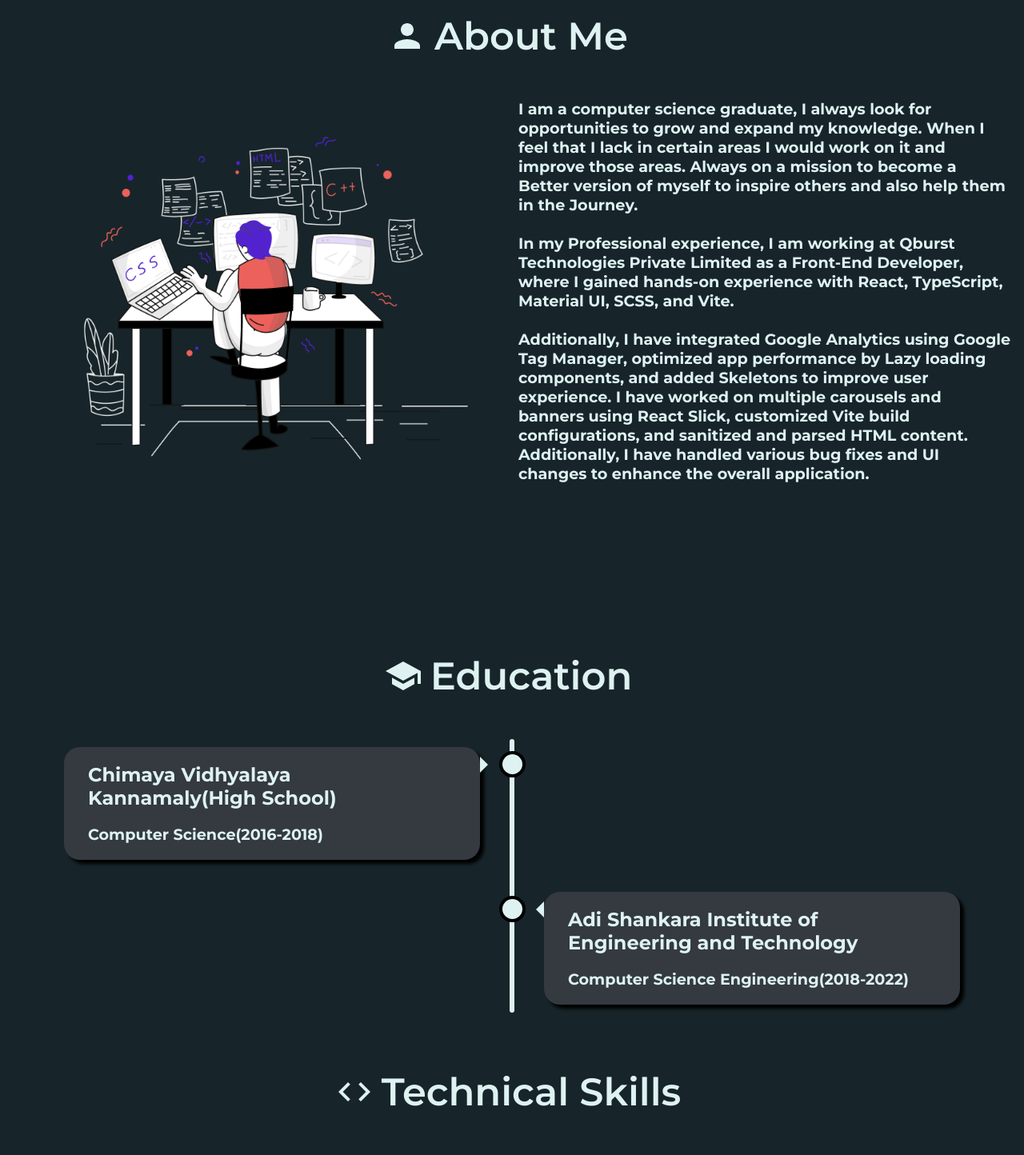
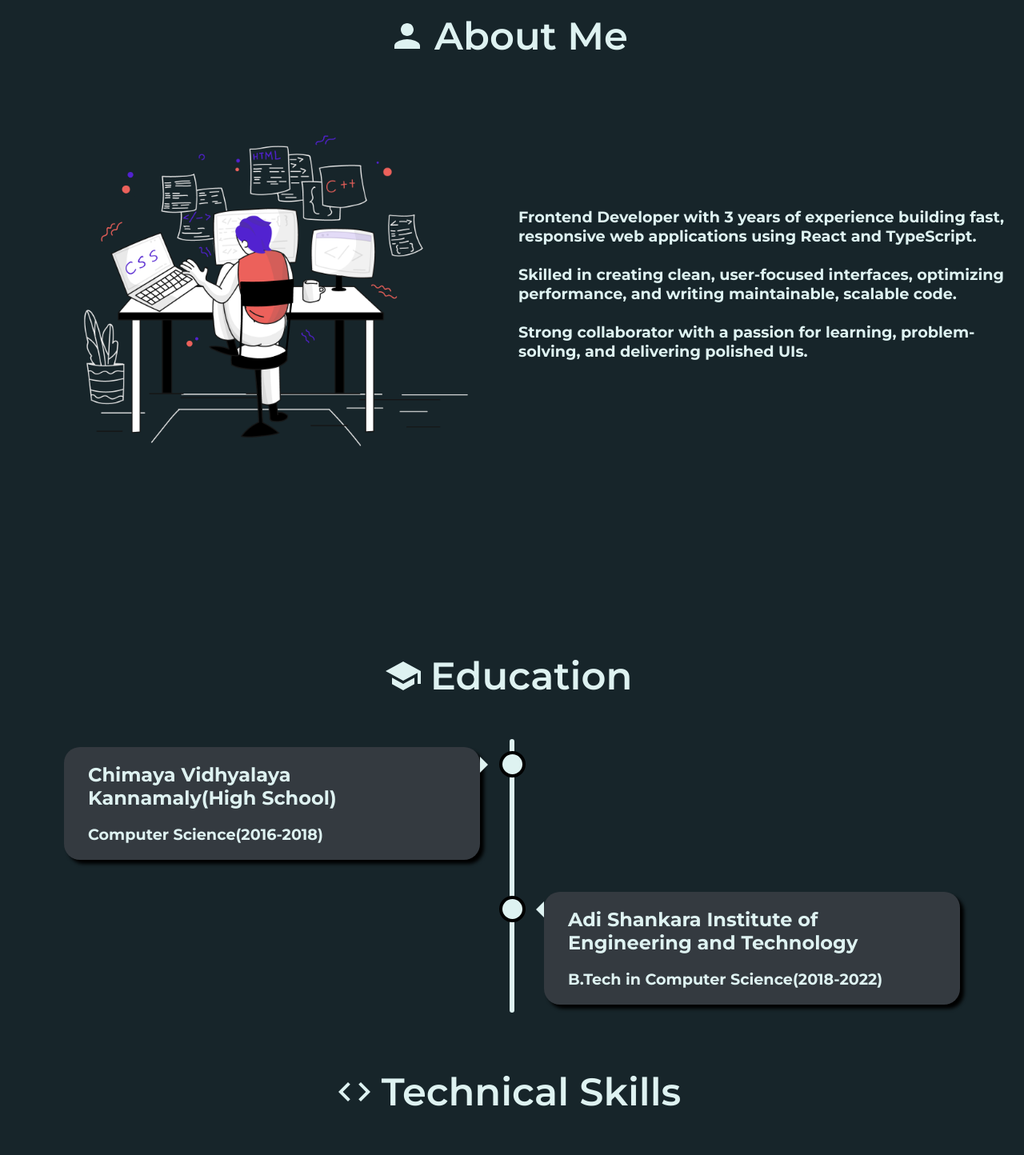
Before and after one commit to abhiramkg2000/abhiram_kg_portfolio, a Next.js app: page / in a window 1280 px wide. Shown: the part 920-2364 px from the top of the page at 80% size. Built offline with nearby package versions, Linux system fonts and the light colour scheme; grey boxes are pictures that could not be loaded.

Commit message:
changed the contents of about, education and projects section

```diff
--- a/src/constants/constants.ts
+++ b/src/constants/constants.ts
@@ -2,59 +2,68 @@ export const NAVBAR_LINKS = ["Home", "About", "Projects", "Contact"];
 
 export const PROJECTS = [
   {
-    title: "Cryptocurrency App",
+    title: "Chat App",
     description:
-      "Using Coingecko API created a React App for viewing information of Cryptocurrencies, it includes search feature, pagination, and an interactive chart to view the information.",
-    github: "https://github.com/abhiramkg2000/Cryptocoins_App",
-    production: "https://lambent-crumble-f8595a.netlify.app/",
+      "Realtime chat app built using NextJS, NestJS, Socket.io and MongoDB Atlas. The app's server is deployed on Render cloud, and render takes down the app after 15 mins of uptime, due to which the app might not work at the moment. Please contact me to view the app.",
+    github: "https://github.com/abhiramkg2000/chat-app-frontend",
+    production: "https://use-chat-app.netlify.app/",
     icon: "fab fa-github fa-2x",
     fadeDirection: "fade-right",
   },
   {
-    title: "Bubble Sort Visualizer",
+    title: "Cryptocurrency App",
     description:
-      "Using JavaScript created a bubble sort visualizer in which the user can enter an array and it shows the sorting taking place.",
-    github: "https://github.com/abhiramkg2000/visualizer",
-    production: "https://abhiramkg2000.github.io/visualizer/",
+      "Using 'CoinGecko' API, created an app for viewing the details of Cryptocurrencies. It includes search feature, pagination, watchlist and an interactive chart to view the price information.",
+    github: "https://github.com/abhiramkg2000/Cryptocoins_App",
+    production: "https://digital-crypto-currency.netlify.app/",
     icon: "fab fa-github fa-2x",
     fadeDirection: "fade-up",
   },
   {
-    title: "Path Finder App",
+    title: "Bubble Sort Visualizer",
     description:
-      "Created a Path Finder App in React, users can click the source and destination box and find the shortest path between the boxes.",
-    github: "https://github.com/abhiramkg2000/path_finder",
-    production: "https://pathfinderapp.netlify.app/",
+      "JavaScript app for visualizing the bubble sort algorithm, in which the user can enter an array of numbers and it shows the sorting taking place.",
+    github: "https://github.com/abhiramkg2000/visualizer",
+    production: "https://abhiramkg2000.github.io/visualizer/",
     icon: "fab fa-github fa-2x",
     fadeDirection: "fade-left",
   },
   {
-    title: "Home Decor",
+    title: "Path Finder App",
     description:
-      "Created a Landing page themed 'Home decor' which showcases different interior works of the company and their services.",
-    github: "https://github.com/abhiramkg2000/homedecor",
-    production: "https://abhiramkg2000.github.io/homedecor/",
+      "Path Finder app, in which the user can select the source and destination box, and it finds the shortest path between the boxes.",
+    github: "https://github.com/abhiramkg2000/path_finder",
+    production: "https://pathfinderapp.netlify.app/",
     icon: "fab fa-github fa-2x",
     fadeDirection: "fade-right",
   },
   {
-    title: "Hover Box App",
+    title: "Home Decor",
     description:
-      "Created a 'Hover over the Box' App in React, users can hover over a box and find all the diagonal paths from this box in the grid.",
-    github: "https://github.com/abhiramkg2000/hover_chessboard",
-    production: "https://hover-chessboard.netlify.app/",
+      "Landing page themed 'Home decor' which showcases the different interior works of the company and their services.",
+    github: "https://github.com/abhiramkg2000/homedecor",
+    production: "https://abhiramkg2000.github.io/homedecor/",
     icon: "fab fa-github fa-2x",
     fadeDirection: "fade-up",
   },
-  {
-    title: "Cloud Animation",
-    description:
-      "Using CSS keyframes, created a cloud animation, and also added dark mode with JavaScript.",
-    github: "https://github.com/abhiramkg2000/Creativity1",
-    production: "https://abhiramkg2000.github.io/Creativity1/",
-    icon: "fab fa-github fa-2x",
-    fadeDirection: "fade-left",
-  },
+  // {
+  //   title: "Hover Box App",
+  //   description:
+  //     "Created a 'Hover over the Box' App in React, users can hover over a box and find all the diagonal paths from this box in the grid.",
+  //   github: "https://github.com/abhiramkg2000/hover_chessboard",
+  //   production: "https://hover-chessboard.netlify.app/",
+  //   icon: "fab fa-github fa-2x",
+  //   fadeDirection: "fade-up",
+  // },
+  // {
+  //   title: "Cloud Animation",
+  //   description:
+  //     "Using CSS keyframes, created a cloud animation, and also added dark mode with JavaScript.",
+  //   github: "https://github.com/abhiramkg2000/Creativity1",
+  //   production: "https://abhiramkg2000.github.io/Creativity1/",
+  //   icon: "fab fa-github fa-2x",
+  //   fadeDirection: "fade-left",
+  // },
 ];
 
 export const SKILLS = [
--- a/src/modules/about/about.tsx
+++ b/src/modules/about/about.tsx
@@ -50,7 +50,7 @@ export default function AboutPage() {
               data-aos-offset="0"
             >
               <p className={styles["about-me"]}>
-                I am a computer science graduate, I always look for
+                {/* I am a computer science graduate, I always look for
                 opportunities to grow and expand my knowledge. When I feel that
                 I lack in certain areas I would work on it and improve those
                 areas. Always on a mission to become a Better version of myself
@@ -69,7 +69,17 @@ export default function AboutPage() {
                 have worked on multiple carousels and banners using React Slick,
                 customized Vite build configurations, and sanitized and parsed
                 HTML content. Additionally, I have handled various bug fixes and
-                UI changes to enhance the overall application.
+                UI changes to enhance the overall application. */}
+                Frontend Developer with 3 years of experience building fast,
+                responsive web applications using React and TypeScript.
+                <br />
+                <br />
+                Skilled in creating clean, user-focused interfaces, optimizing
+                performance, and writing maintainable, scalable code.
+                <br />
+                <br />
+                Strong collaborator with a passion for learning,
+                problem-solving, and delivering polished UIs.
               </p>
             </div>
           </Grid>
--- a/src/modules/education/education.tsx
+++ b/src/modules/education/education.tsx
@@ -51,7 +51,7 @@ export default function EducationPage() {
               </h2>
               <br />
               <p className={styles["education-description"]}>
-                Computer Science Engineering(2018-2022)
+                B.Tech in Computer Science(2018-2022)
               </p>
             </div>
           </div>
```
